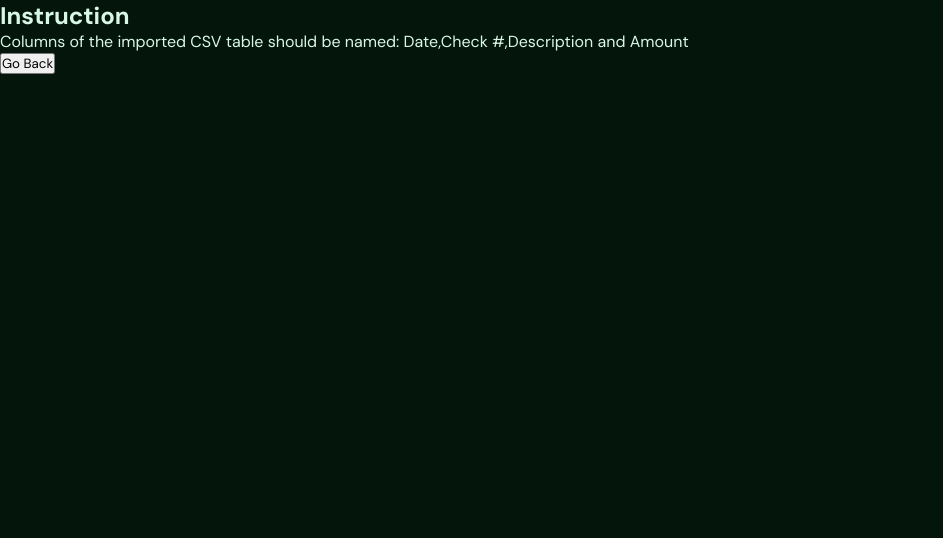
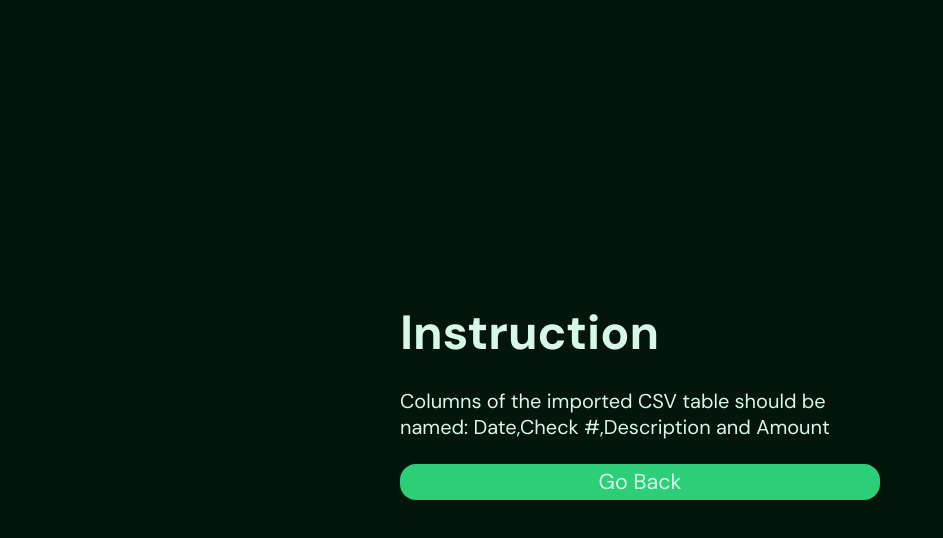
Before and after one commit to krystiano13/php-expenses_2.0, a React (Create React App) app in the folder client/: page /instruction in a window 1280 px wide. Shown: the top 538 px of the page, without its empty margins (0-943 px from the left). Built offline with nearby package versions, Linux system fonts and the light colour scheme.

Commit message:
create styles for Instruction View

```diff
--- /dev/null
+++ b/client/src/styles/Instruction/Instruction.css
@@ -0,0 +1,66 @@
+.Instruction {
+  width: 100%;
+  height: 100%;
+  display: flex;
+  flex-direction: column;
+  justify-content: center;
+  align-items: center;
+}
+.Instruction__title {
+  text-align: left;
+  width: 30rem;
+  margin: 0;
+  padding: 0;
+  font-family: "DM Sans", sans-serif;
+  margin-top: 0.75rem;
+  margin-bottom: 0.75rem;
+  font-size: 3rem;
+}
+@media screen and (orientation: portrait) and (max-width: 600px) {
+  .Instruction__title {
+    width: 90vw;
+  }
+}
+.Instruction__content {
+  text-align: left;
+  width: 30rem;
+  margin: 0;
+  padding: 0;
+  font-family: "DM Sans", sans-serif;
+  margin-top: 0.75rem;
+  margin-bottom: 0.75rem;
+  font-size: 1.25rem;
+}
+@media screen and (orientation: portrait) and (max-width: 600px) {
+  .Instruction__content {
+    width: 90vw;
+  }
+}
+.Instruction__button {
+  text-align: center;
+  width: 30rem;
+  margin: 0;
+  padding: 0;
+  font-family: "DM Sans", sans-serif;
+  margin-top: 0.75rem;
+  margin-bottom: 0.75rem;
+  font-size: 1.35rem;
+  border-radius: 1rem;
+  border: none;
+  padding: 0.25rem;
+  cursor: pointer;
+  color: var(--text);
+  background-color: var(--primary);
+  transition: background-color 250ms;
+  will-change: background-color;
+}
+@media screen and (orientation: portrait) and (max-width: 600px) {
+  .Instruction__button {
+    width: 90vw;
+  }
+}
+.Instruction__button:hover {
+  background-color: var(--accent);
+}
+
+/*# sourceMappingURL=Instruction.css.map */
--- /dev/null
+++ b/client/src/styles/Instruction/Instruction.min.css
@@ -0,0 +1 @@
+.Instruction{width:100%;height:100%;display:flex;flex-direction:column;justify-content:center;align-items:center}.Instruction__title{text-align:left;width:30rem;margin:0;padding:0;font-family:"DM Sans",sans-serif;margin-top:.75rem;margin-bottom:.75rem;font-size:3rem}@media screen and (orientation:portrait) and (max-width:600px){.Instruction__title{width:90vw}}.Instruction__content{text-align:left;width:30rem;margin:0;padding:0;font-family:"DM Sans",sans-serif;margin-top:.75rem;margin-bottom:.75rem;font-size:1.25rem}@media screen and (orientation:portrait) and (max-width:600px){.Instruction__content{width:90vw}}.Instruction__button{text-align:center;width:30rem;margin:0;padding:0;font-family:"DM Sans",sans-serif;margin-top:.75rem;margin-bottom:.75rem;font-size:1.35rem;border-radius:1rem;border:0;padding:.25rem;cursor:pointer;color:var(--text);background-color:var(--primary);transition:background-color 250ms;will-change:background-color}@media screen and (orientation:portrait) and (max-width:600px){.Instruction__button{width:90vw}}.Instruction__button:hover{background-color:var(--accent)}
--- /dev/null
+++ b/client/src/styles/Instruction/Instruction.scss
@@ -0,0 +1,48 @@
+.Instruction {
+  width : 100%;
+  height: 100%;
+
+  display: flex;
+  flex-direction: column;
+  justify-content: center;
+  align-items: center;
+
+  @mixin text($textAlign,$fontSize) {
+    text-align: $textAlign;
+    width : 30rem;
+    margin : 0;
+    padding: 0;
+    font-family: 'DM Sans', sans-serif;
+    margin-top: .75rem;
+    margin-bottom: .75rem;
+    font-size: $fontSize;
+
+    @media screen and (orientation: portrait) and (max-width: 600px) {
+      width : 90vw;
+    }
+  }
+
+  &__title {
+    @include text(left,3rem);
+  }
+
+  &__content {
+    @include text(left,1.25rem);
+  }
+
+  &__button {
+    @include text(center,1.35rem);
+    border-radius: 1rem;
+    border: none;
+    padding: .25rem;
+    cursor: pointer;
+    color: var(--text);
+    background-color: var(--primary);
+    transition: background-color 250ms;
+    will-change: background-color;
+  }
+
+  &__button:hover {
+    background-color: var(--accent);
+  }
+}
--- a/client/src/views/Instruction.tsx
+++ b/client/src/views/Instruction.tsx
@@ -1,4 +1,5 @@
 import React from 'react';
+import '../styles/Instruction/Instruction.min.css';
 
 const Instruction = () => {
     return (
```
Also changed, not shown: 1 other file (tests, documents, lock files or other folders).
